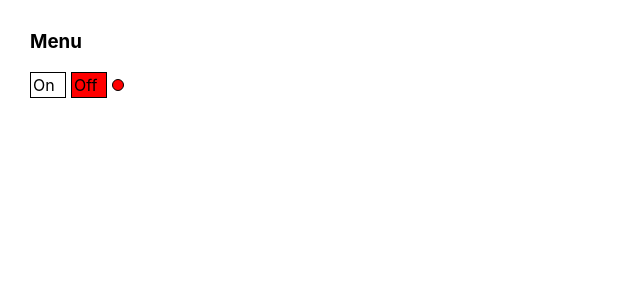
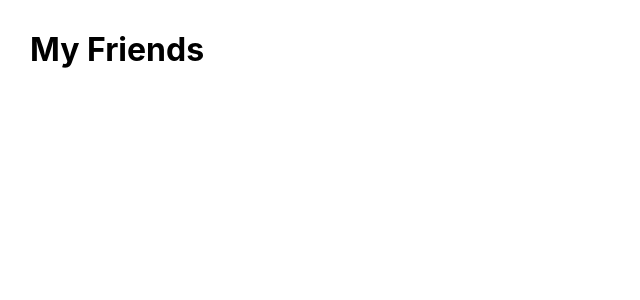
Before and after one commit to zemosamurai/temp-ts, a React (Create React App) app: page / in a window 1280 px wide. Shown: the top 300 px of the page, without its empty margins (0-640 px from the left). Built offline with nearby package versions, Linux system fonts and the light colour scheme.

Commit message:
refactoring code

```diff
--- a/src/App.tsx
+++ b/src/App.tsx
@@ -1,11 +1,6 @@
 import React, {useState} from 'react';
 import './App.css';
-import {Rating, RatingValueType} from "./components/Rating/Rating";
-import {UncontrolledOnOff} from "./components/UncontrolledOnOff/UncontrolledOnOff";
-import {UncontrolledAccordion} from "./components/UncontrolledAccordion/UncontrolledAccordion";
-import {UncontrolledRating} from "./components/UncontrolledRating/UncontrolledRating";
-import {Accordion} from "./components/Accordion/Accordion";
-import {OnOff} from "./components/OnOff/OnOff";
+import {RatingValueType} from "./components/Rating/Rating";
 
 function App() {
     let [ratingValue, setRatingValue] = useState<RatingValueType>(3)
@@ -15,19 +10,7 @@ function App() {
 
     return (
         <div className={'App'}>
-            {/*<PageTitle title={'This is APP component'}/>*/}
-            {/*<PageTitle title={'My Friends'}/>*/}
-            {/*<UncontrolledRating value={3}/>*/}
-            <Accordion titleValue={'Menu'} collapsed={accordionCollapsed} callback={setAccordionCollapsed}/>
-            {/*<Accordion titleValue={'Users'} collapsed={accordionCollapsed} callback={setAccordionCollapsed}/>*/}
-            {/*<Rating value={ratingValue} callback={setRatingValue}/>*/}
-
-            <UncontrolledOnOff onChange={setOnOffValue}/>
-            {/*<OnOff value={onOffValue} callback={setOnOffValue}/>*/}
-            {/*<UncontrolledAccordion titleValue={'Menu'}/>*/}
-            {/*<UncontrolledAccordion titleValue={'Users'}/>*/}
-            {/*<UncontrolledRating />*/}
-
+            <PageTitle title={'My Friends'}/>
         </div>
     );
 }
```
